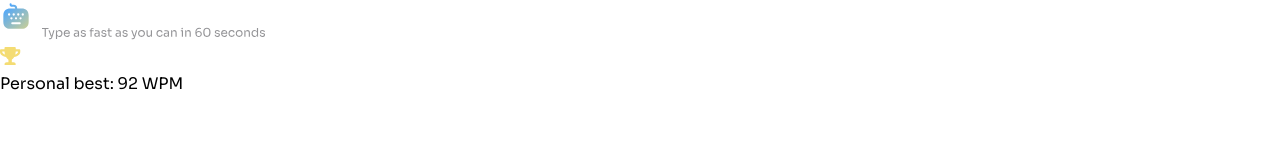
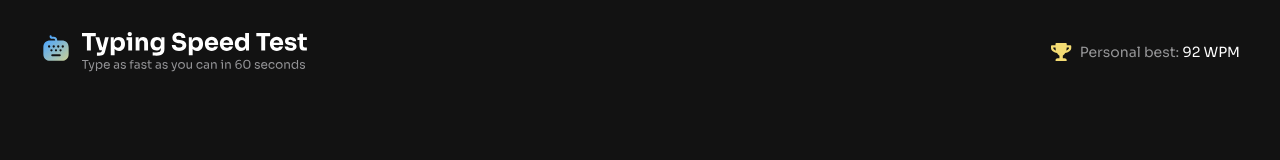
Before and after one commit to DemetreD/Typing-speed-test, a plain HTML site: page index.html in a window 1280 px wide. Drawn offline with Linux system fonts and the light colour scheme.

Commit message:
Style header

```diff
--- a/style.css
+++ b/style.css
@@ -42,4 +42,31 @@
 
 body {
   font-family: var(--font-family);
+  background-color: var(--neutral-900);
 }
+
+.header {
+  display: flex;
+  justify-content: space-between;
+  margin-top: 2rem;
+}
+
+.header__personal-best {
+  display: flex;
+  align-items: center;
+  gap: 0.5rem;
+}
+
+.header__personal-best-text {
+  color: var(--neutral-400);
+  font-size: 14px;
+}
+
+.header__personal-best-wpm {
+  color: var(--neutral-0);
+}
+
+.container {
+  max-width: 1200px;
+  margin-inline: auto;
+}
```
